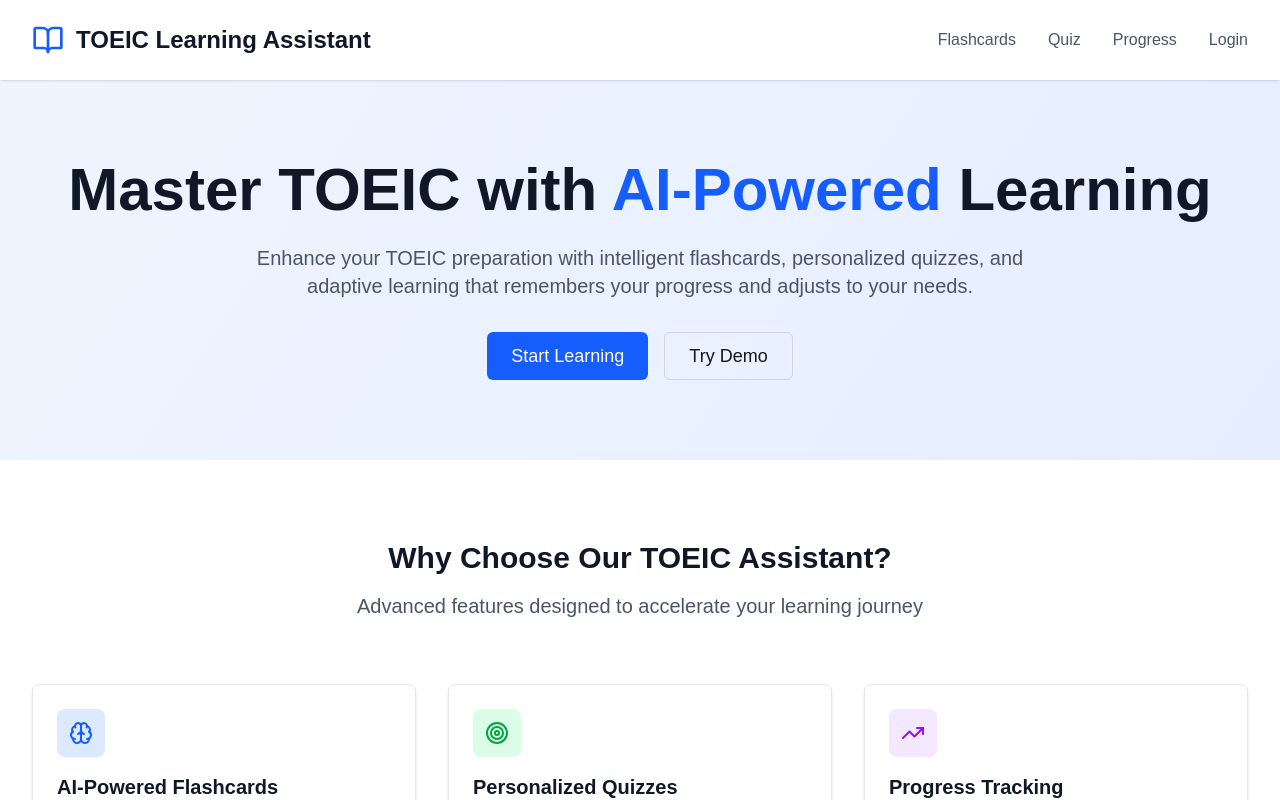
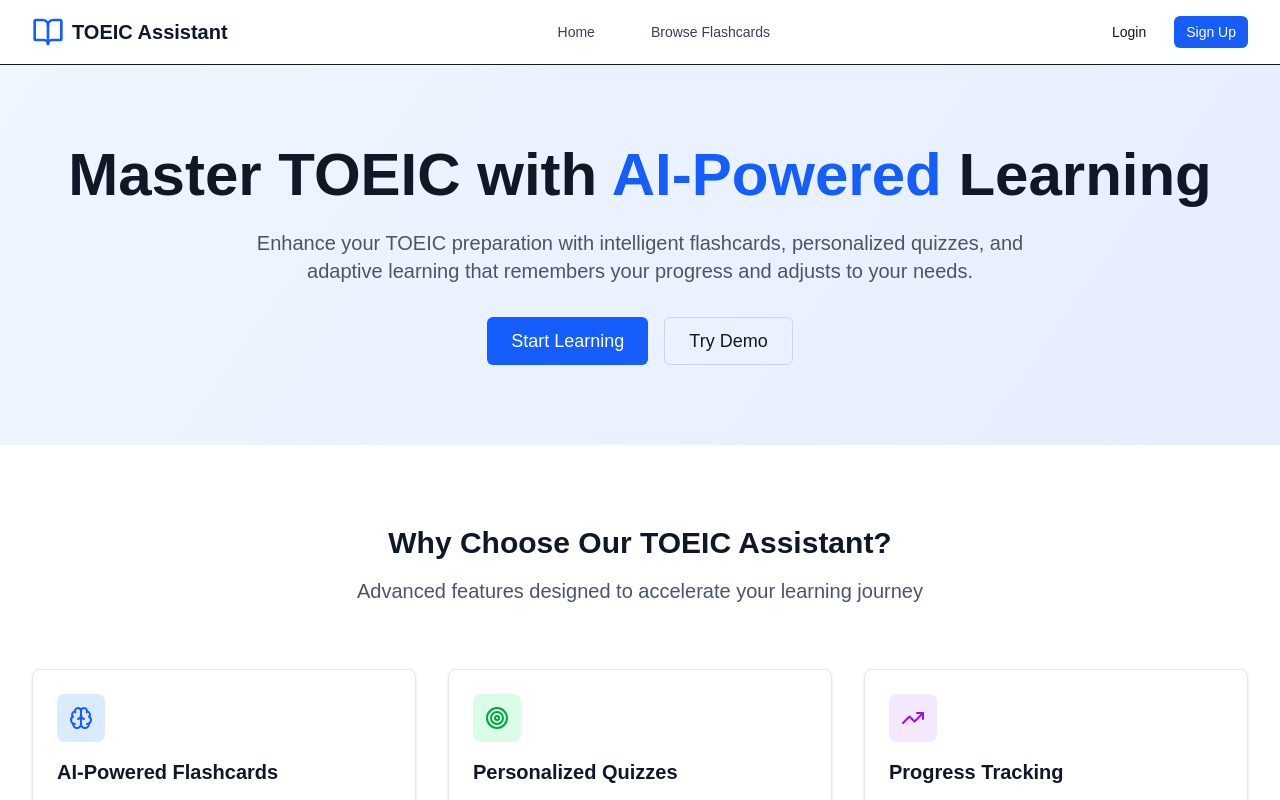
Before and after one commit to Hiroki0127/ToeicLearningAssistant, a Next.js app in the folder frontend/: page / in a window 1280 px wide. Shown: the top 800 px of the page. Built offline with nearby package versions, Linux system fonts and the light colour scheme; no server answers.

Commit message:
updated landing page to use my layout component

```diff
--- a/frontend/src/app/page.tsx
+++ b/frontend/src/app/page.tsx
@@ -1,43 +1,13 @@
 import Link from 'next/link';
 import { Button } from '@/components/ui/Button';
 import { Card, CardContent, CardHeader } from '@/components/ui/Card';
+import Layout from '@/components/layout/Layout';
 import { BookOpen, Brain, Target, TrendingUp, Users, Zap } from 'lucide-react';
 
 export default function Home() {
   return (
-    <div className="min-h-screen bg-gradient-to-br from-blue-50 to-indigo-100">
-      {/* Header */}
-      <header className="bg-white shadow-sm">
-        <div className="max-w-7xl mx-auto px-4 sm:px-6 lg:px-8">
-          <div className="flex justify-between items-center py-6">
-            <div className="flex items-center">
-              <BookOpen className="h-8 w-8 text-blue-600 mr-3" />
-              <h1 className="text-2xl font-bold text-gray-900">
-                TOEIC Learning Assistant
-              </h1>
-            </div>
-            <nav className="hidden md:flex space-x-8">
-              <Link href="/flashcards" className="text-gray-600 hover:text-blue-600">
-                Flashcards
-              </Link>
-              <Link href="/quiz" className="text-gray-600 hover:text-blue-600">
-                Quiz
-              </Link>
-              <Link href="/progress" className="text-gray-600 hover:text-blue-600">
-                Progress
-              </Link>
-              <Link href="/login" className="text-gray-600 hover:text-blue-600">
-                Login
-              </Link>
-            </nav>
-            <div className="md:hidden">
-              <Button variant="ghost" size="sm">
-                Menu
-              </Button>
-            </div>
-          </div>
-        </div>
-      </header>
+    <Layout>
+      <div className="min-h-screen bg-gradient-to-br from-blue-50 to-indigo-100">
 
       {/* Hero Section */}
       <section className="py-20">
@@ -248,6 +218,7 @@ export default function Home() {
           </div>
         </div>
       </footer>
-    </div>
+      </div>
+    </Layout>
   );
 }
```
